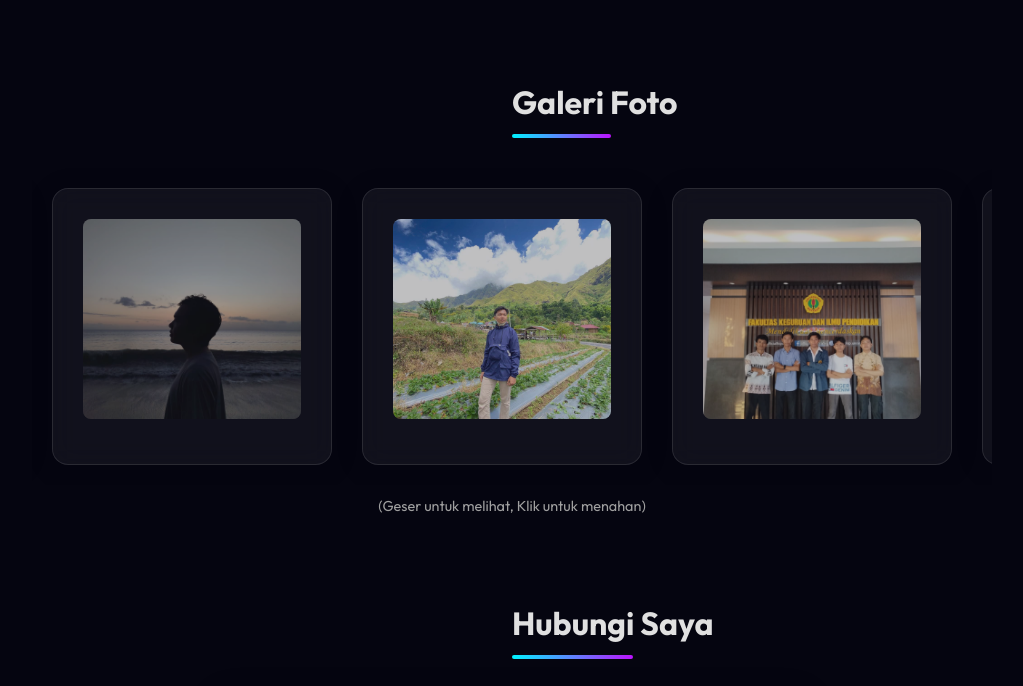
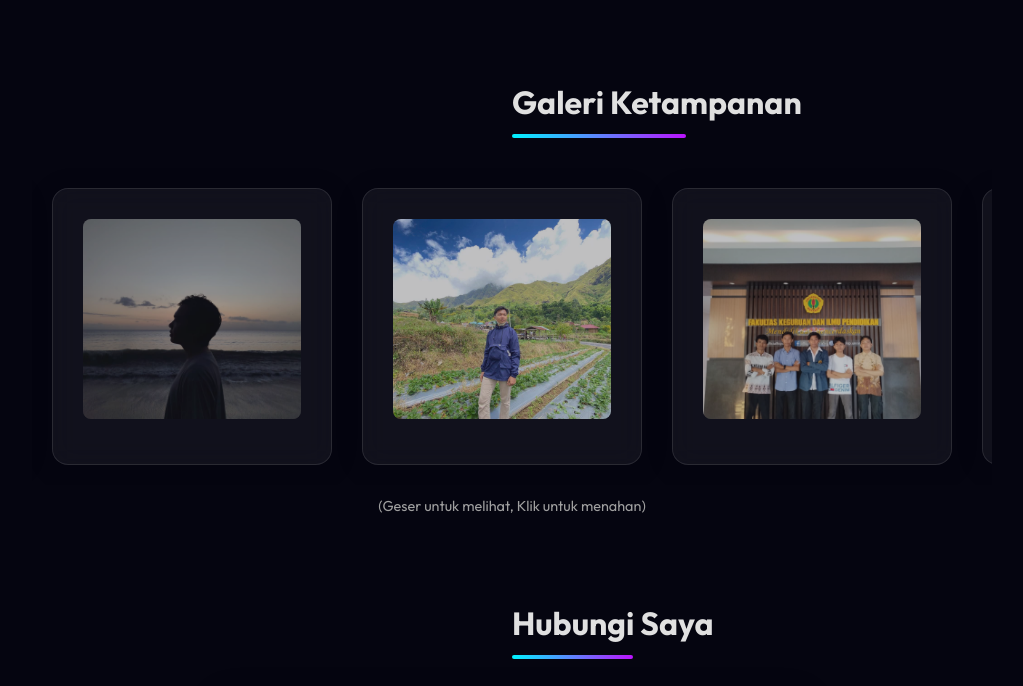
Before and after one commit to Ronis-bit/Profile, a plain HTML site: page index.html in a window 1280 px wide. Shown: the part 1306-1992 px from the top of the page, without its empty margins (128-1151 px from the left). Drawn offline with Linux system fonts and the light colour scheme.

Commit message:
Update index.html

```diff
--- a/index.html
+++ b/index.html
@@ -112,7 +112,7 @@ efisiensi dan inovasi di lingkungan kerja.
 
     <section id="gallery" class="section">
         <div class="container">
-            <h2 class="section-title scroll-anim align-center anim-left">Galeri Foto</h2>
+            <h2 class="section-title scroll-anim align-center anim-left">Galeri Ketampanan</h2>
             <div class="carousel-container scroll-anim anim-zoom delay-200">
                 <div class="gallery-carousel">
                     <!-- Gallery Item 1 -->
```
